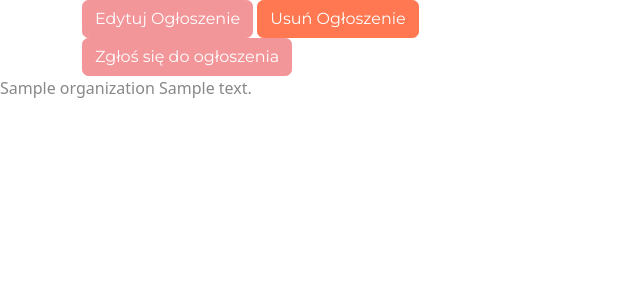
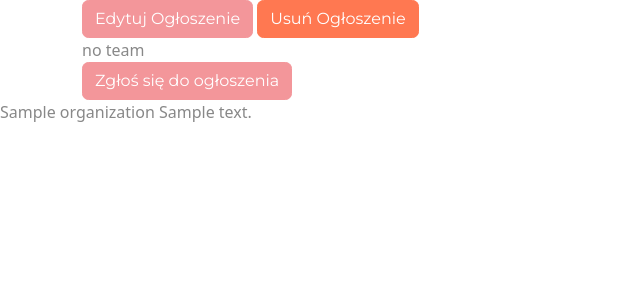
Before and after one commit to JSerwatka/dobrodzieje, a Django app: page /ogloszenie/1/ in a window 1280 px wide. Shown: the part 56-356 px from the top of the page, without its empty margins (0-640 px from the left). Run offline with Django 3.2, Linux system fonts and the light colour scheme; a user stored in the database is signed in; tables that the repository leaves empty hold one stand-in row (values such as "Sample post"); data that the repository does not hold is empty; some libraries are stand-ins or nearby versions.

Commit message:
refactor: create announcement badge template

```diff
--- a/webapp/templates/webapp/announcement_detail.html
+++ b/webapp/templates/webapp/announcement_detail.html
@@ -9,16 +9,12 @@
             </div>
         {% endif %}
         {% comment %} #TODO show announcement_state badges to all users not only creators {% endcomment %}
-        {% comment %} {% include 'webapp/partials/show_announcement_badge.html' %} {% endcomment %}
+        {% include 'webapp/partials/show_announcement_badge.html' with team=team %}
         {% if is_creator %}
             {% if announcement_state == 'no team' %}
-                {% include 'webapp/partials/detail_no_team.html' with organization_id=announcement.organization.user.id %}
+                {% include 'webapp/partials/form_no_team.html' with organization_id=announcement.organization.user.id %}
             {% elif announcement_state == 'team opened' %}
-                {% include 'webapp/partials/detail_team_opened.html' with team=team organization_id=announcement.organization.user.id looking_for_form=looking_for_form%}
-            {% elif announcement_state == 'team closed' %}
-                {% include 'webapp/partials/detail_team_closed.html' %}
-            {% elif announcement_state == 'team member' %}
-                {% include 'webapp/partials/detail_team_member.html' %}
+                {% include 'webapp/partials/form_team_opened.html' with team=team organization_id=announcement.organization.user.id looking_for_form=looking_for_form%}
             {% endif %}
 
         {% endif %}
--- /dev/null
+++ b/webapp/templates/webapp/partials/show_announcement_badge.html
@@ -0,0 +1,16 @@
+{% load custom_tags %}
+
+
+{% if announcement_state == 'no team' %}
+    no team
+{% elif announcement_state == 'team opened' %}
+    {% get_arrayfield_display team arrayfield='our_stack' as our_stack%}
+    {% get_arrayfield_display team arrayfield='looking_for' as looking_for%}
+
+    <div>Our stack: {{ our_stack }}</div>
+    <div>Looking for: {{ looking_for }}</div>
+{% elif announcement_state == 'team closed' %}
+    team closed
+{% elif announcement_state == 'team member' %}
+    team member
+{% endif %}
```
Also changed, not shown: webapp/templates/webapp/partials/form_team_opened.html (renamed from webapp/templates/webapp/partials/detail_team_opened.html, +1 -7 lines), webapp/templates/webapp/partials/form_no_team.html (renamed from webapp/templates/webapp/partials/detail_no_team.html).
